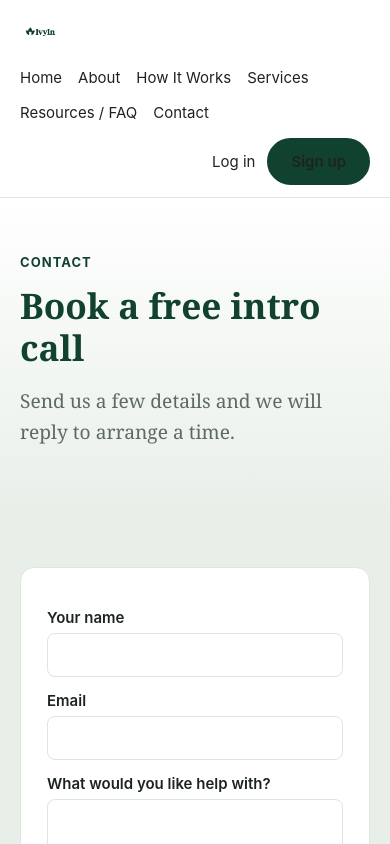
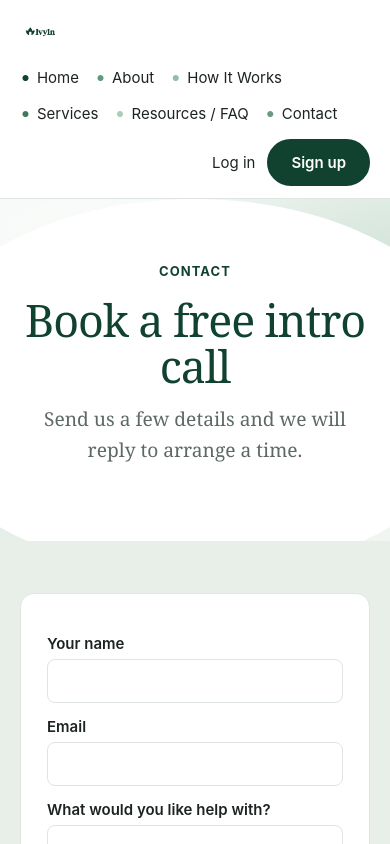
Before and after one commit to Ivy-In/IvyIn-app, a Next.js app: page /contact in a window 390 px wide. Shown: the top 844 px of the page. Built offline with nearby package versions, Linux system fonts and the light colour scheme.

Commit message:
Redesign marketing site hero and nav

```diff
--- a/app/globals.css
+++ b/app/globals.css
@@ -67,14 +67,43 @@ td, th { text-align: left; padding: 10px 6px; border-bottom: 1px solid var(--lin
 .mk-links a:hover { color: var(--green); }
 .mk-auth { display: flex; gap: 12px; align-items: center; font: 15px -apple-system, "Segoe UI", Helvetica, Arial, sans-serif; }
 .mk-auth a { text-decoration: none; color: var(--ink); }
+.mk-auth a.mk-btn-primary { color: #fff; }
 .mk-btn { display: inline-block; padding: 12px 22px; border-radius: 999px; text-decoration: none; font: 600 15px -apple-system, "Segoe UI", Helvetica, Arial, sans-serif; border: 2px solid var(--green); cursor: pointer; background: transparent; color: var(--green); }
 .mk-btn-primary { background: var(--green); color: #fff; }
 .mk-btn-ghost { background: transparent; color: var(--green); }
 .mk-btn-light { background: #fff; color: var(--green); border-color: #fff; }
-.mk-hero { padding: 88px 0 72px; background: linear-gradient(180deg, #fff, var(--green-soft)); }
-.mk-eyebrow { font: 700 13px -apple-system, "Segoe UI", Helvetica, Arial, sans-serif; color: var(--green); letter-spacing: .08em; text-transform: uppercase; margin-bottom: 14px; }
-.mk-lede { font-size: 1.2rem; color: var(--muted); max-width: 640px; margin-bottom: 2em; }
-.mk-actions { display: flex; gap: 12px; flex-wrap: wrap; }
+/* Hero: large serif headline on a soft green glow, with a white disc behind the text. */
+.mk-hero {
+  position: relative; overflow: hidden; text-align: center; padding: 104px 0 96px;
+  background:
+    radial-gradient(ellipse at 8% 70%, #bcd6c5 0%, transparent 52%),
+    radial-gradient(ellipse at 92% 30%, #9cc2aa 0%, transparent 50%),
+    linear-gradient(180deg, #f4f8f5, var(--green-soft));
+}
+.mk-hero::before {
+  content: ""; position: absolute; left: 50%; top: 8%; width: min(980px, 150vw); height: 110%;
+  transform: translateX(-50%); border-radius: 50%; background: #fff;
+  box-shadow: 0 0 140px 60px rgba(255, 255, 255, .55);
+}
+.mk-hero > .mk-wrap { position: relative; z-index: 1; }
+.mk-hero h1 {
+  font-size: clamp(2.8rem, 8vw, 6rem); font-weight: 400; letter-spacing: -.025em;
+  line-height: 1.02; max-width: 1000px; margin: 0 auto .35em;
+}
+.mk-eyebrow { font: 700 13px -apple-system, "Segoe UI", Helvetica, Arial, sans-serif; color: var(--green); letter-spacing: .08em; text-transform: uppercase; margin-bottom: 18px; }
+.mk-lede { font-size: 1.2rem; color: var(--muted); max-width: 640px; margin: 0 auto 2em; }
+.mk-actions { display: flex; gap: 12px; flex-wrap: wrap; justify-content: center; }
+.mk-pills {
+  display: flex; flex-wrap: wrap; justify-content: center; align-items: center; gap: 10px 12px;
+  font-size: clamp(1.25rem, 2.6vw, 1.75rem); color: var(--muted); margin: 0 auto 40px; max-width: 980px;
+}
+.mk-pill {
+  display: inline-block; border: 1.5px solid currentColor; border-radius: 999px; padding: 2px 20px 4px; line-height: 1.35; background: #fff;
+}
+.mk-pill.p1 { color: var(--green); }
+.mk-pill.p2 { color: #3f7a5e; }
+.mk-pill.p3 { color: #6b9a82; }
+.mk-pill.p4 { color: #4f8a70; }
 .mk-alt { padding: 72px 0; background: var(--green-soft); }
 .mk-grid { display: grid; gap: 22px; grid-template-columns: repeat(auto-fit, minmax(240px, 1fr)); }
 .mk-card { background: #fff; border: 1px solid var(--line); border-radius: 14px; padding: 26px; }
@@ -97,8 +126,18 @@ td, th { text-align: left; padding: 10px 6px; border-bottom: 1px solid var(--lin
 .mk-footer { border-top: 1px solid var(--line); padding: 32px 0; font: 14px -apple-system, "Segoe UI", Helvetica, Arial, sans-serif; color: var(--muted); }
 .mk-footer-grid { display: flex; justify-content: space-between; gap: 20px; flex-wrap: wrap; }
 .mk-footer .mk-links a { color: var(--muted); }
+.mk-nav .mk-links a { display: inline-flex; align-items: center; gap: 6px; }
+.mk-nav .mk-links a::before { content: "•"; font-size: 1.3em; line-height: 1; color: var(--dot, var(--green)); }
+.mk-nav .mk-links a:nth-child(1) { --dot: #114230; }
+.mk-nav .mk-links a:nth-child(2) { --dot: #5f9a7d; }
+.mk-nav .mk-links a:nth-child(3) { --dot: #8fbfa5; }
+.mk-nav .mk-links a:nth-child(4) { --dot: #3f7a5e; }
+.mk-nav .mk-links a:nth-child(5) { --dot: #a9cdb8; }
+.mk-nav .mk-links a:nth-child(6) { --dot: #6b9a82; }
 @media (max-width: 640px) {
-  .mk-hero { padding: 56px 0 48px; }
+  .mk-hero { padding: 64px 0 56px; }
+  .mk-hero::before { top: 0; }
+  .mk-pills { margin-bottom: 28px; }
   .mk-alt { padding: 52px 0; }
   .mk-auth { width: 100%; justify-content: flex-end; }
 }
```
